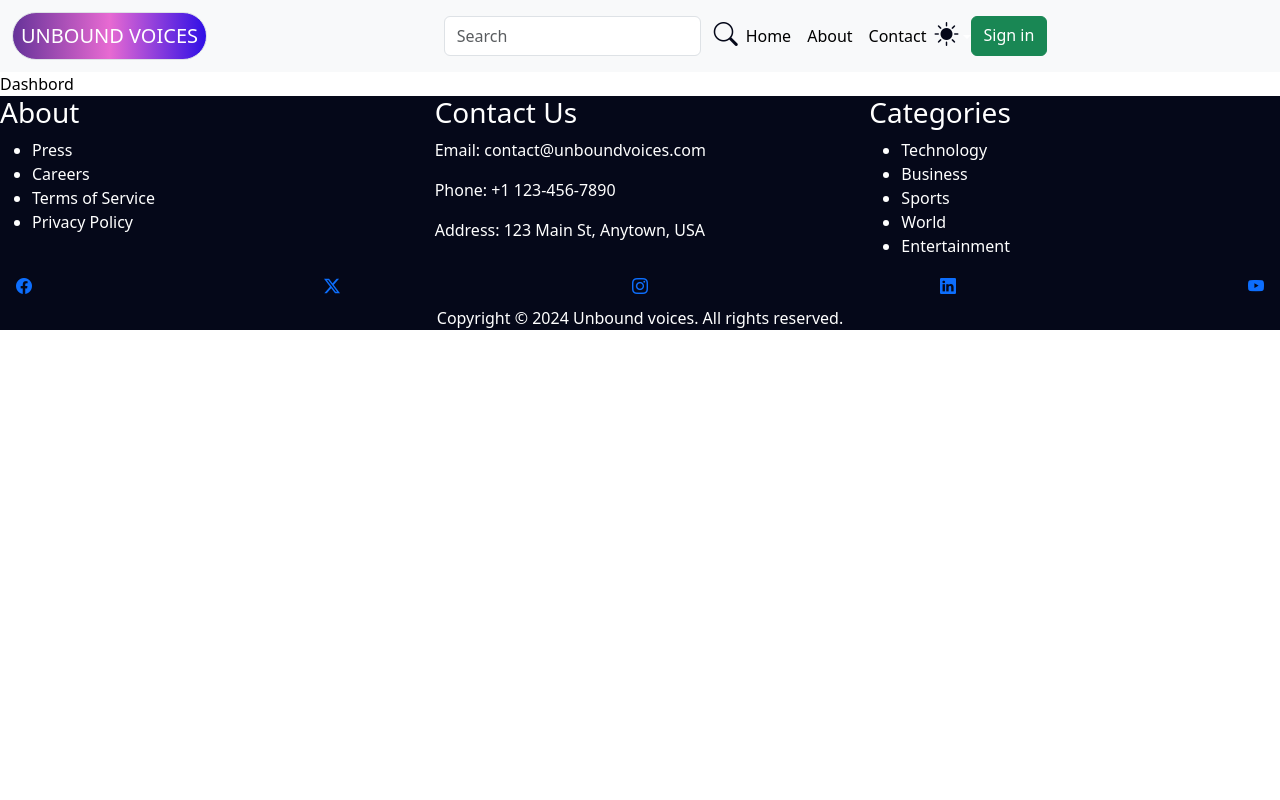
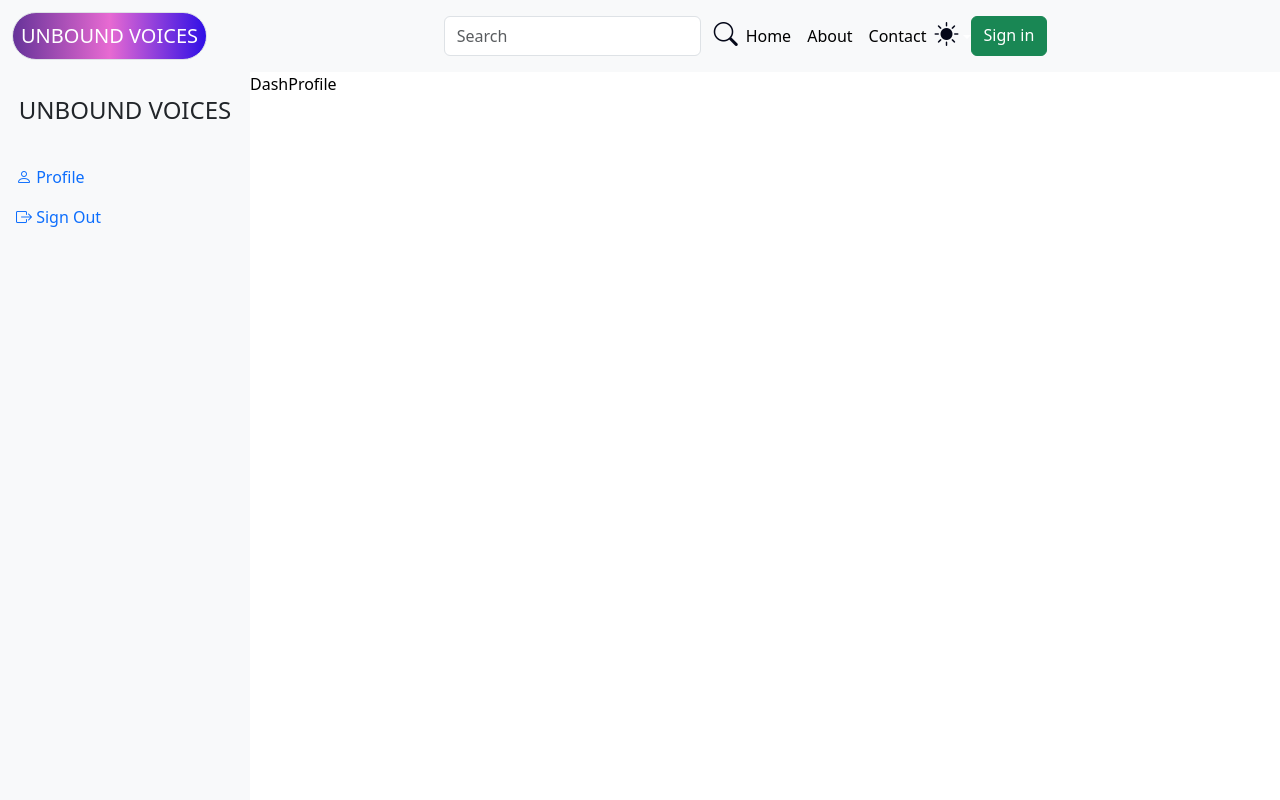
Before and after one commit to BRYANOOKO738/BLOG-app, a React (Vite) app in the folder Client/: page /contact in a window 1280 px wide. Shown: the top 800 px of the page. Built offline with nearby package versions, Linux system fonts and the light colour scheme.

Commit message:
side bar of dashboard

```diff
--- /dev/null
+++ b/Client/src/Components/DashProfile.jsx
@@ -0,0 +1,9 @@
+import React from 'react'
+
+const DashProfile = () => {
+  return (
+    <div>DashProfile</div>
+  )
+}
+
+export default DashProfile
--- /dev/null
+++ b/Client/src/Components/DashSidebar.jsx
@@ -0,0 +1,54 @@
+import React, { useEffect, useState } from "react";
+import { useLocation } from "react-router-dom";
+import { Link } from "react-router-dom";
+import "./Dashsidebar.css";
+import { useSelector } from "react-redux";
+
+
+const DashSidebar = () => {
+  const location = useLocation();
+  const [tab, setTab] = useState("");
+  useEffect(() => {
+    const urlparams = new URLSearchParams(location.search);
+    const tabFromUrl = urlparams.get("tab");
+    if (tabFromUrl) {
+      setTab(tabFromUrl);
+    }
+  }, [location.search]);
+    const { theme } = useSelector((state) => state.theme);
+  return (
+    <div
+      className={`sidebar ${
+        theme === "dark" ? "bg-dark text-white" : "bg-light text-dark"
+      }`}
+      style={{
+        position: "relative",
+        top: "0",
+        left: "0",
+        zIndex: 1000,
+        width: "250px",
+        height: "100%", // Full height on large screens
+        overflowY: "auto",
+      }}
+    >
+      <div className="sidebar-header text-center py-4">
+        <h4>UNBOUND VOICES</h4>
+      </div>
+      <ul className="nav flex-column">
+        <li className="nav-item">
+          <Link to="/dashboard/?tab=profile" className="nav-link">
+            <i className="bi bi-person"></i> Profile
+          </Link>
+        </li>
+        <li className="nav-item">
+          <Link to="/logout" className="nav-link">
+            <i className="bi bi-box-arrow-right"></i> Sign Out
+          </Link>
+        </li>
+        {/* Add more nav items as needed */}
+      </ul>
+    </div>
+  );
+};
+
+export default DashSidebar;
--- /dev/null
+++ b/Client/src/Components/Dashsidebar.css
@@ -0,0 +1,6 @@
+
+@media (max-width: 576px) {
+  .sidebar {
+    height: auto; /* Let it adjust based on the items inside */
+  }
+}
--- a/Client/src/Components/Footer/Footer.jsx
+++ b/Client/src/Components/Footer/Footer.jsx
@@ -1,29 +1,40 @@
 import React from 'react'
+import { useSelector } from "react-redux";
 
 const Footer = () => {
+  const { theme } = useSelector((state) => state.theme);
   return (
-    <div style={{ backgroundColor: "#050819", color: "white" }}>
+    <div
+      style={{
+
+        color: "white",
+        position: "relative",
+      }}
+      className={`sidebar ${
+        theme === "dark" ? "bg-dark text-white" : "bg-light text-dark"
+      }`}
+    >
       <div className="row">
         <div className="col text-decoration-none">
           <h3>About</h3>
           <ul>
             <li>
-              <a href="#" className="text-decoration-none text-white">
+              <a href="#" className="text-decoration-none ">
                 Press
               </a>
             </li>
             <li>
-              <a href="#" className="text-decoration-none text-white">
+              <a href="#" className="text-decoration-none ">
                 Careers
               </a>
             </li>
             <li>
-              <a href="#" className="text-decoration-none text-white">
+              <a href="#" className="text-decoration-none ">
                 Terms of Service
               </a>
             </li>
             <li>
-              <a href="#" className="text-decoration-none text-white">
+              <a href="#" className="text-decoration-none ">
                 Privacy Policy
               </a>
             </li>
@@ -46,27 +57,27 @@ const Footer = () => {
           <h3>Categories</h3>
           <ul>
             <li>
-              <a href="#" className="text-decoration-none text-white">
+              <a href="#" className="text-decoration-none ">
                 Technology
               </a>
             </li>
             <li>
-              <a href="#" className="text-decoration-none text-white">
+              <a href="#" className="text-decoration-none ">
                 Business
               </a>
             </li>
             <li>
-              <a href="#" className="text-decoration-none text-white">
+              <a href="#" className="text-decoration-none ">
                 Sports
               </a>
             </li>
             <li>
-              <a href="#" className="text-decoration-none text-white">
+              <a href="#" className="text-decoration-none ">
                 World
               </a>
             </li>
             <li>
-              <a href="#" className="text-decoration-none text-white">
+              <a href="#" className="text-decoration-none ">
                 Entertainment
               </a>
             </li>
--- a/Client/src/Components/Navbar/Navbar.jsx
+++ b/Client/src/Components/Navbar/Navbar.jsx
@@ -175,7 +175,7 @@ const Navbar = () => {
                           <hr />
                           <li>
                             <Link
-                              to="/dashboard"
+                              to="/dashboard?tab=dashboard"
                               className="text-decoration-none text-dark dropdown-item"
                             >
                               <div>Profile</div>
--- a/Client/src/Pages/Dashbord.jsx
+++ b/Client/src/Pages/Dashbord.jsx
@@ -1,9 +1,29 @@
-import React from 'react'
+import React, { useEffect, useState } from 'react'
+import { useLocation } from 'react-router-dom'
+import DashProfile from '../Components/DashProfile'
+import DashSidebar from '../Components/DashSidebar'
+
 
 const Dashbord = () => {
+  const location = useLocation()
+  const [tab, setTab] = useState("")
+  useEffect(() => {
+    const urlparams = new URLSearchParams(location.search)
+    const tabFromUrl = urlparams.get("tab")
+    if (tabFromUrl) {
+      setTab(tabFromUrl)
+    }
+
+  },[location.search])
+
   return (
-    <div>Dashbord</div>
-  )
+    <div className="d-flex flex-column flex-md-row mb-2" style={{ height: "100vh" }}>
+      <div>
+        <DashSidebar />
+      </div>
+      <DashProfile />
+    </div>
+  );
 }
 
 export default Dashbord
```
